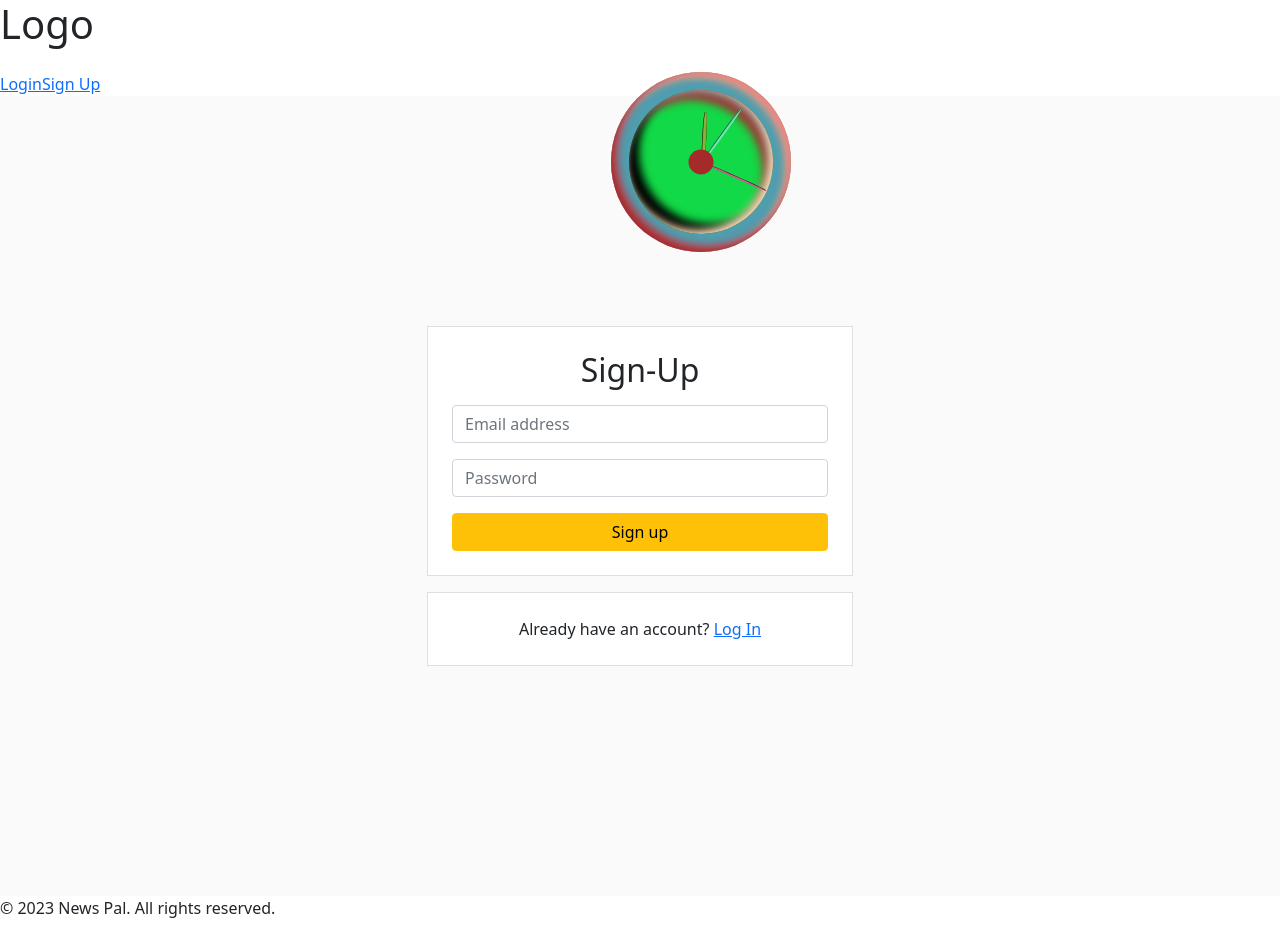
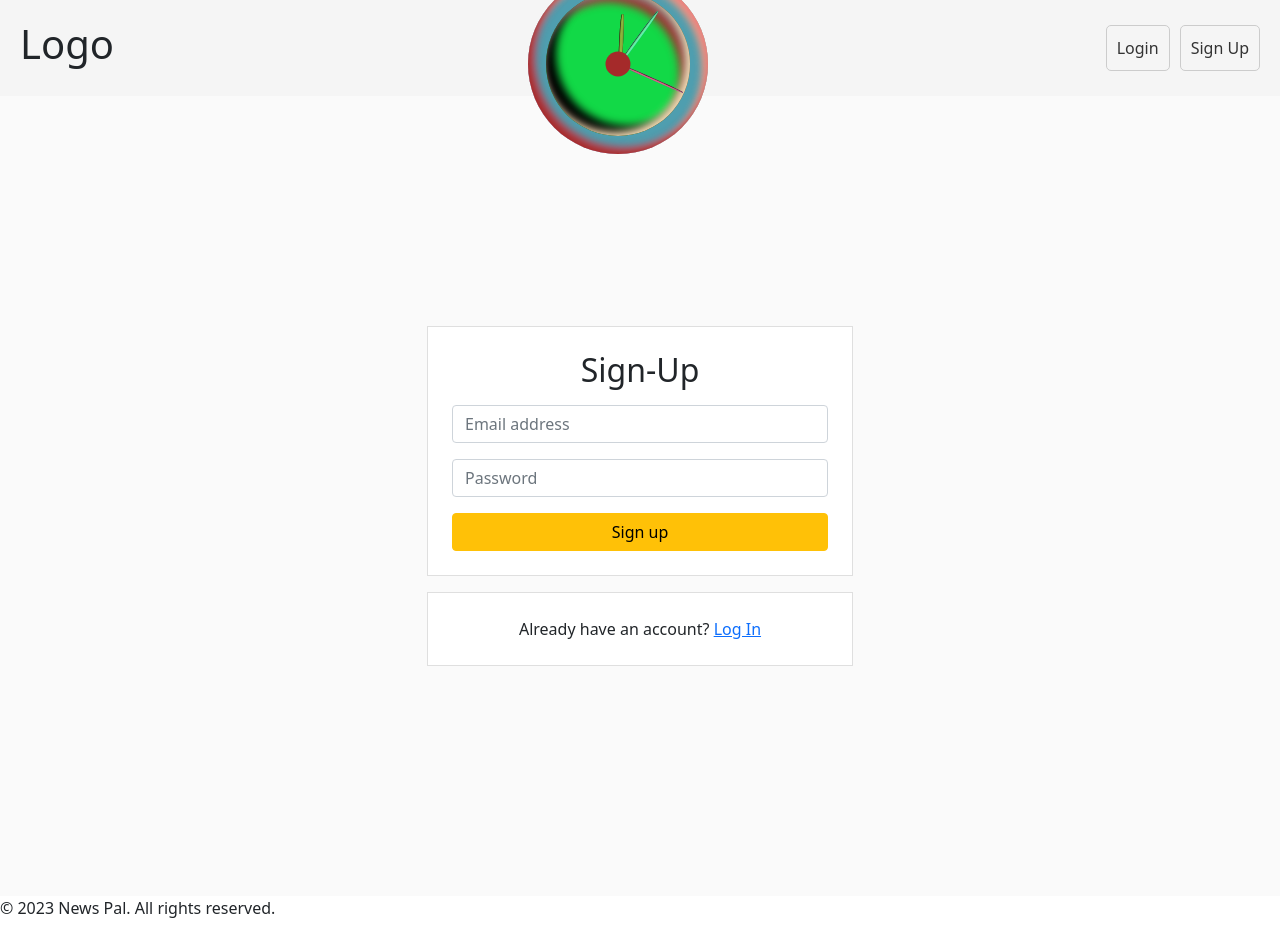
Before and after one commit to aboltins/News-Pal, a React (Create React App) app: page /signup in a window 1280 px wide. Built offline with nearby package versions, Linux system fonts and the light colour scheme; no server answers.

Commit message:
create header component positioning/styles

```diff
--- a/src/components/Header.js
+++ b/src/components/Header.js
@@ -2,16 +2,19 @@ import React from "react";
 import Clock from "../components/Clock";
 import Logo from "../components/Logo";
 import { Link } from "react-router-dom";
+import styles from "../styles/header.module.css";
 
 const Header = () => {
   return (
     <header>
-            <div className="header">
+      <div className={styles.header}>
+        <div className={styles.logo}>
           <Logo />
-                <Clock />
-                <div className="login">
+        </div>
+        <Clock className={styles.clock}/>
+        <div className={styles.login}>
           <Link to="/login">Login</Link>
-                    <Link to="/Signup">Sign Up</Link>
+          <Link to="/signup">Sign Up</Link>
         </div>
       </div>
     </header>
--- /dev/null
+++ b/src/styles/header.module.css
@@ -0,0 +1,35 @@
+.header {
+    display: flex;
+    justify-content: space-between;
+    align-items: center;
+    padding: 20px;
+    background-color: #f5f5f5;
+  }
+
+  .logo {
+    font-size: 2rem;
+    font-weight: bold;
+  }
+
+  .clock {
+    font-size: 1.2rem;
+    margin: 0 auto;
+  }
+
+  .login {
+    display: flex;
+    gap: 10px;
+  }
+
+  .login a {
+    padding: 10px;
+    border: 1px solid #ccc;
+    border-radius: 5px;
+    text-decoration: none;
+    color: #333;
+  }
+
+  .login a:hover {
+    background-color: #333;
+    color: #fff;
+  }
```
Lines whose indentation alone changed are shown as unchanged.
